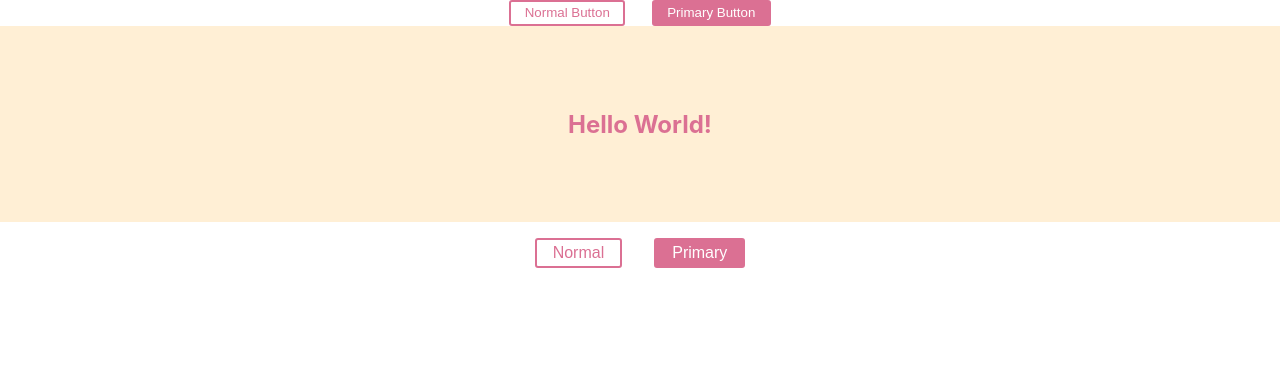
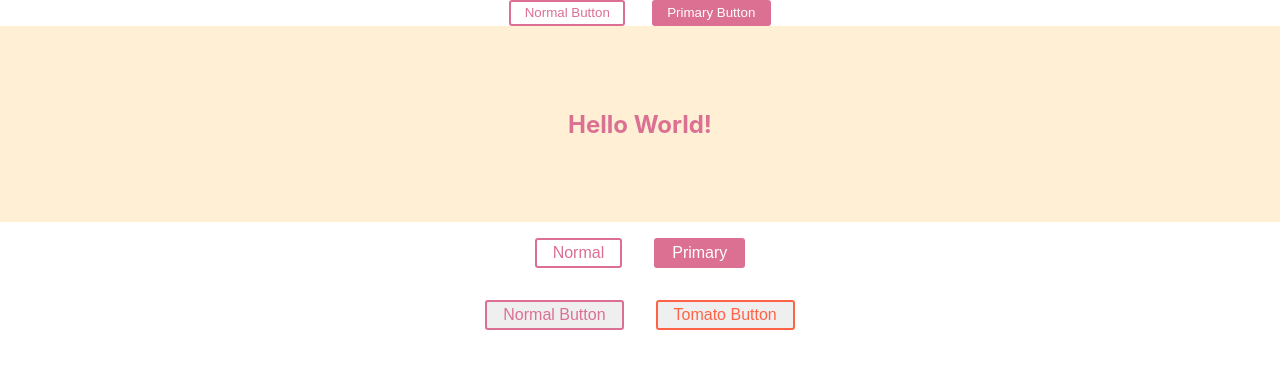
Before and after one commit to Annie-Huang/my-styled-components-tutorial, a React (Create React App) app: page / in a window 1280 px wide. Shown: the top 368 px of the page. Built offline with nearby package versions, Linux system fonts and the light colour scheme.

Commit message:
Extending Styles | <Button2> <TomatoButton> | export const TomatoButton = styled(Button2)`...`

```diff
--- a/src/App.js
+++ b/src/App.js
@@ -1,6 +1,6 @@
 import './App.css';
 import styled from 'styled-components';
-import { Button, Button1 } from './components/Button';
+import { Button, Button1, Button2, TomatoButton } from './components/Button';
 import { Title } from './components/Typography';
 
 const Container = styled.div`
@@ -23,8 +23,14 @@ function App() {
       <Wrapper>
         <Title>Hello World!</Title>
       </Wrapper>
-      <Button1>Normal</Button1>
-      <Button1 primary>Primary</Button1>
+      <Container>
+        <Button1>Normal</Button1>
+        <Button1 primary>Primary</Button1>
+      </Container>
+      <Container>
+        <Button2>Normal Button</Button2>
+        <TomatoButton>Tomato Button</TomatoButton>
+      </Container>
     </div>
   );
 }
--- a/src/components/Button.js
+++ b/src/components/Button.js
@@ -27,3 +27,21 @@ export const Button1 = styled.button`
   border: 2px solid palevioletred;
   border-radius: 3px;
 `;
+
+/*
+ * Extending Styles
+ */
+// The Button from the last section without the interpolations
+export const Button2 = styled.button`
+  color: palevioletred;
+  font-size: 1em;
+  margin: 1em;
+  padding: 0.25em 1em;
+  border: 2px solid palevioletred;
+  border-radius: 3px;
+`;
+// A new component based on Button, but with some override styles
+export const TomatoButton = styled(Button2)`
+  color: tomato;
+  border-color: tomato;
+`;
```
Also changed, not shown: Note.txt.
